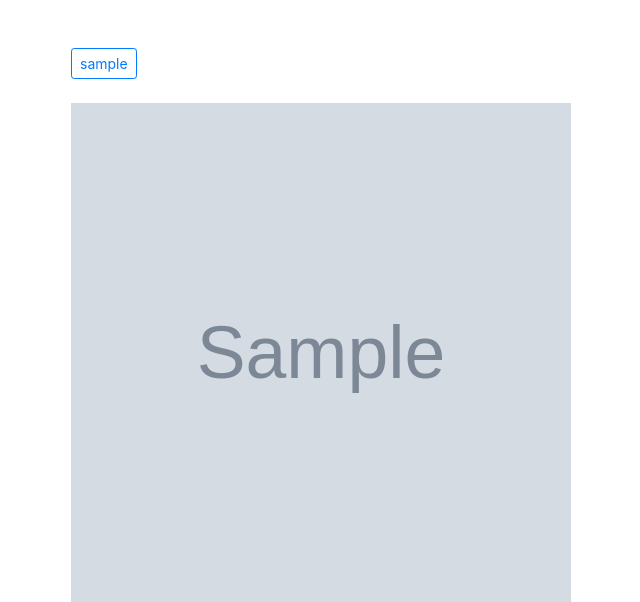
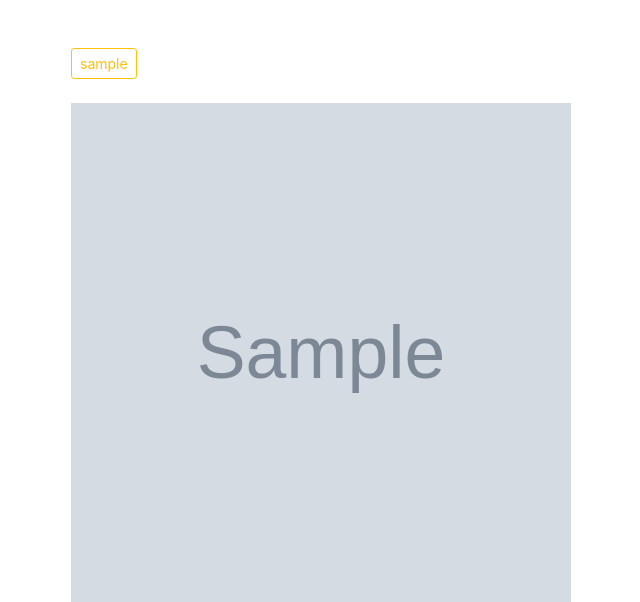
Before and after one commit to g1d5ny/gstagram, a Django app: template photo/templates/photo/detail.html in a window 1280 px wide. Shown: the part 56-658 px from the top of the page, without its empty margins (204-844 px from the left). Run offline with Django 3.2, Linux system fonts and the light colour scheme; the template is opened without the code that fills it: most values are stand-ins (such as "Sample title", 1, 10 or a date in 2020); grey boxes marked "Sample" are stand-in pictures.

Commit message:
heroku upload

```diff
--- a/photo/templates/photo/detail.html
+++ b/photo/templates/photo/detail.html
@@ -8,7 +8,7 @@
     <div class="col-md-8 panel panel-default">
         <div style="justify-content: space-between">
             <br><br>
-            <button type="button" class="btn btn-outline-primary btn-sm">
+            <button type="button" class="btn btn-outline-warning btn-sm">
                 {{object.author.username}}
             </button>
             {% if user.username == object.author.username %}
```
